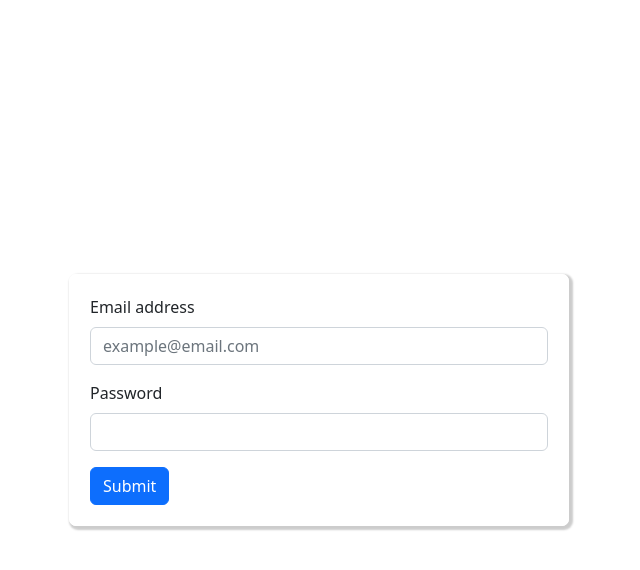
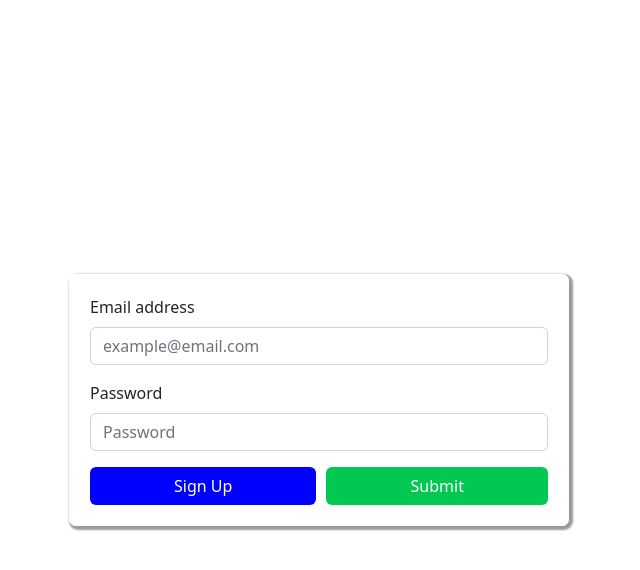
Before and after one commit to werhani-houssemeddine/job-finder, a PHP site: page / in a window 1280 px wide. Shown: the top 570 px of the page, without its empty margins (321-961 px from the left). Run offline with PHP 8.4, Linux system fonts and the light colour scheme.

Commit message:
I end the login form UI

```diff
--- a/public/stylesheet/style.css
+++ b/public/stylesheet/style.css
@@ -11,7 +11,26 @@
 .login-form > form{
   width: 500px;
   border: 1px solid white;
-  box-shadow: 2px 2px 2px 2px rgba(0, 0, 0, 0.2);
+  box-shadow: 2px 2px 2px 2px rgba(0, 0, 0, 0.4);
   padding: 20px;
   border-radius: 7px;
 }
+
+
+.login-form form .btns{
+  display: flex;
+  justify-content: space-between;
+  gap: 10px;
+}
+
+.login-form form .button-submit{
+  background-color: #00C851;
+  color: white;
+  flex-grow: 1;
+}
+
+.login-form form .button-signup{
+  background-color: #0000ff;
+  color: white;
+  flex-grow: 1;
+}
--- a/public/views/login-form.php
+++ b/public/views/login-form.php
@@ -3,7 +3,7 @@
 function loginForm(){
   return <<<HTML
     <div class="login-form">
-      <form>
+      <form action="./ressources/handleLogin.php" method="post">
         <div class="mb-3">
           <label for="exampleInputEmail1" class="form-label" >Email address</label>
           <input type="email" class="form-control" id="exampleInputEmail1" aria-describedby="emailHelp" placeholder="example@email.com">
@@ -11,9 +11,14 @@ function loginForm(){
         </div>
         <div class="mb-3">
           <label for="exampleInputPassword1" class="form-label">Password</label>
-          <input type="password" class="form-control" id="exampleInputPassword1">
+          <input type="password" class="form-control" id="exampleInputPassword1" placeholder="Password">
         </div>
-        <button type="submit" class="btn btn-primary">Submit</button>
+
+        <div class="btns">
+          <button class="btn button-signup">Sign Up</button>
+          <button type="submit" class="btn button-submit">Submit</button>
+        </div>
+
       </form>
     </div>
   HTML;
```
